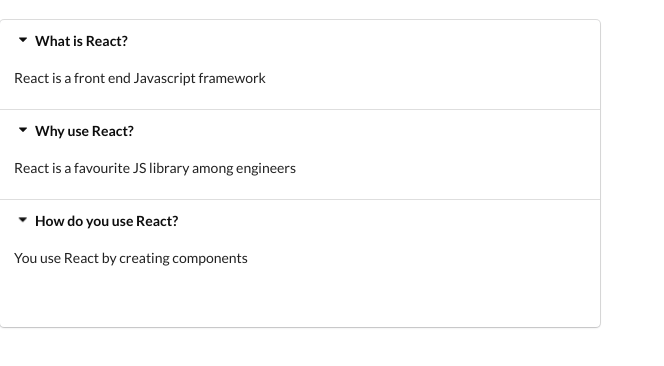
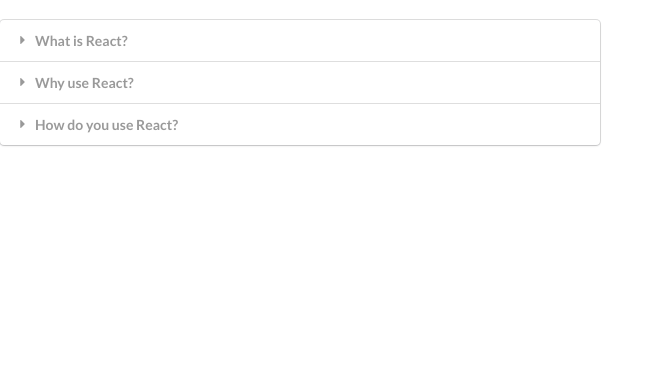
Before and after one commit to emmafattori/react-widgets-app, a React (Create React App) app: page / in a window 1280 px wide. Shown: the top 366 px of the page, without its empty margins (0-664 px from the left). Built offline with nearby package versions, Linux system fonts and the light colour scheme.

Commit message:
refactoring active class to only appear on click

```diff
--- a/src/components/Accordion.js
+++ b/src/components/Accordion.js
@@ -11,15 +11,15 @@
 	};
 
 	const renderedItems = items.map((item, index) => {
-		return (
+		const active = index === activeIndex ? 'active' : '';		return (
 			<React.Fragment key={item.title}>
 				<div
-				className="title active"
+				className={`title ${active}`}
 				onClick={() => onTitleClick(index)}>
 					<i className="dropdown icon"></i>
 					{item.title}
 				</div>
-				<div className="content active">
+				<div className={`content ${active}`}>
 					<p>{item.content}</p>
 				</div>
 			</React.Fragment>
@@ -28,7 +28,6 @@
 
 	return <div className="ui styled accordion">
 		{renderedItems}
-		<h1>{activeIndex}</h1>
 	</div>
 }
 
```
